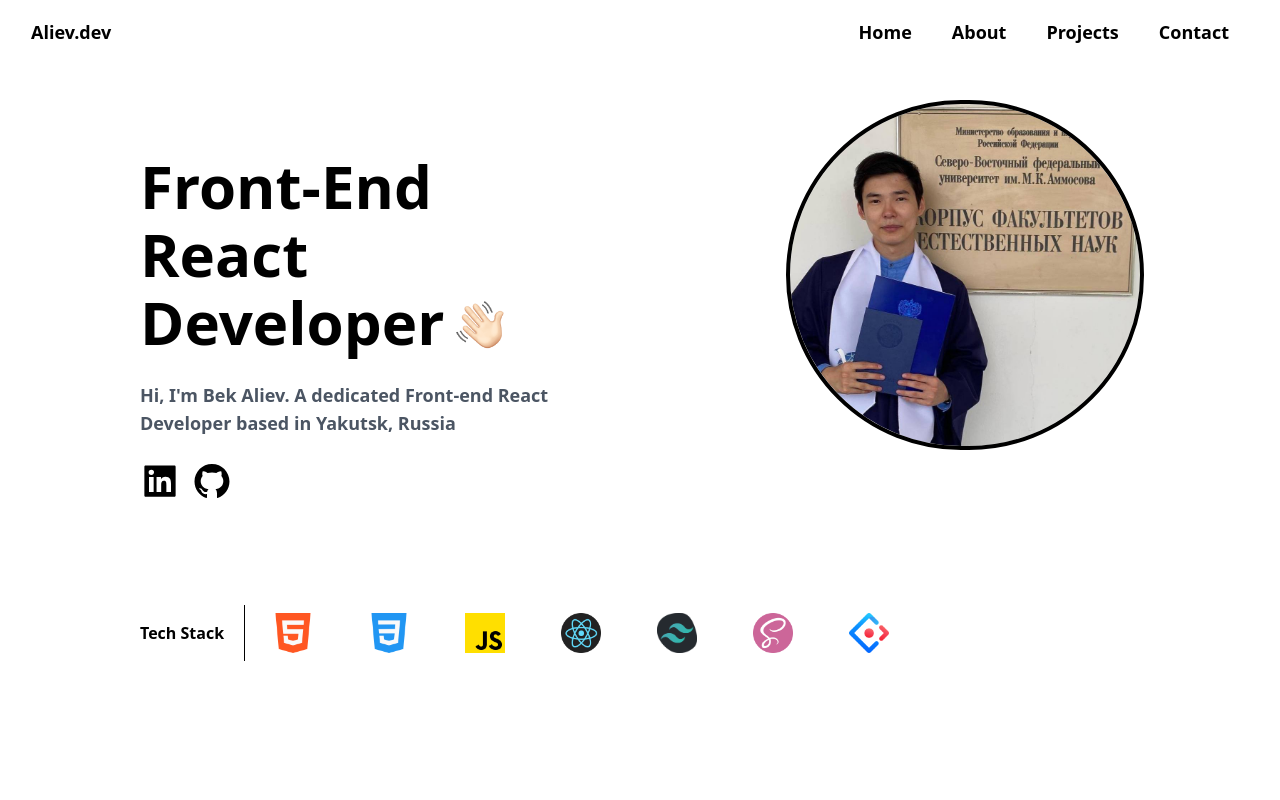
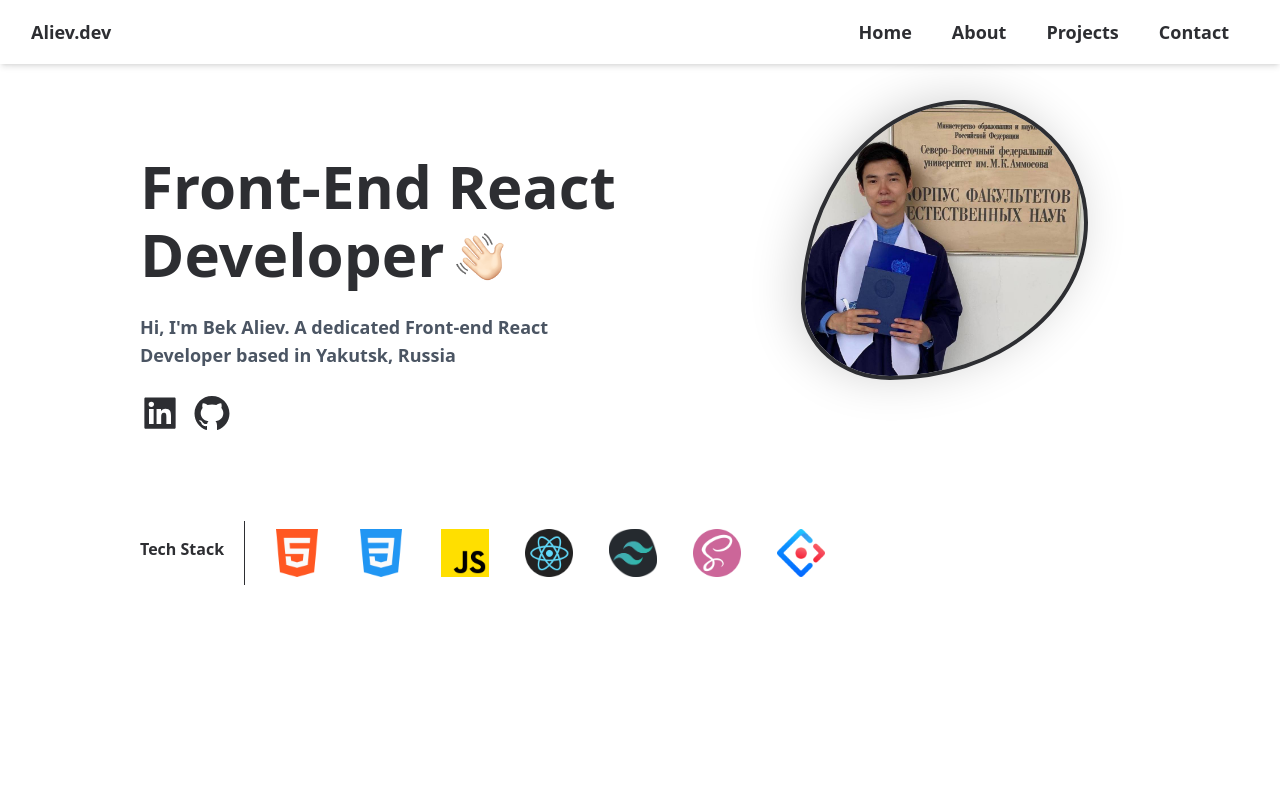
Before and after one commit to MidnightYKT/portfolio_aliev, a React (Create React App) app: page / in a window 1280 px wide. Shown: the top 800 px of the page. Built offline with nearby package versions, Linux system fonts and the light colour scheme.

Commit message:
fix page

```diff
--- a/src/components/About/index.js
+++ b/src/components/About/index.js
@@ -19,13 +19,13 @@ const About = () => {
                         <div>
                             <img src={ImgAboutLaptop} alt="" className="w-full h-full rounded-lg" />
                         </div>
-                        <div className="absolute -right-[10%] -bottom-[12%]">
+                        <div className="absolute -right-[2%] lg:-right-[10%] -bottom-[12%]">
                             <img src={ImgAbout} alt="" className="w-full h-full rounded-lg" />
                         </div>
                         <motion.div
                             animate={{ rotate: 360 }}
                             transition={spinTransition}
-                            className="absolute -right-[10%] -bottom-[12%]"
+                            className="absolute -right-[2%] lg:-right-[10%] -bottom-[12%]"
                         >
                             <img src={ImgAboutText} alt="" className="w-full h-full" />
                         </motion.div>
--- a/src/components/Content/index.js
+++ b/src/components/Content/index.js
@@ -13,13 +13,16 @@ import {
     ImgHello,
 } from '../../assets/image'
 
+const img = [ImgHtml, ImgCss, ImgJavaScript, ImgReact, ImgTailwind, ImgSass, ImgAntd]
+
 const Content = () => {
     return (
         <div className="w-full lg:h-screen text-center" id="Content">
-            <div className="mx-auto max-w-[1000px]">
+            <div className="mx-auto max-w-[1000px] text-[#2d2e32]">
                 <div className="px-4 lg:px-0">
-                    <div className="flex justify-center lg:flex justify-between">
-                        <div className="py-16 text-left md:w-[60%] lg:pt-14 lg:w-[50%]">
+                    <div className="flex flex-col-reverse md:flex-row">
+                        <div className="lg:basis-[65%]">
+                            <div className="md:py-12 text-left lg:pt-14 lg:w-[83%]">
                                 <div className="not-italic font-bold pt-8 lg:pr-8 text-2xl xl:leading-[68px] lg:text-6xl">
                                     <p>
                                         Front-End React Developer
@@ -29,50 +32,35 @@ const Content = () => {
                                             className="w-7 h-7 lg:w-12 lg:h-12 inline lg:ml-3 lg:mb-2"
                                         />
                                     </p>
-                            </div>
                                     <div className="font-semibold text-gray-600 text-lg lg:py-6">
-                                Hi, I'm Bek Aliev. A dedicated Front-end React Developer based in
-                                Yakutsk, Russia
+                                        Hi, I'm Bek Aliev. A dedicated Front-end React Developer
+                                        based in Yakutsk, Russia
                                     </div>
                                     <div className="flex justify-start">
                                         <AiFillLinkedin size={40} />
                                         <AiFillGithub size={40} className="ml-3" />
                                     </div>
                                 </div>
-                        <div className="hidden md:block w-[25%] h-[20%] mr-14 md:pt-20 lg:w-[35%] lg:mr-0 lg:h-[45%] lg:pt-10">
+                            </div>
+                        </div>
+                        <div className="container mx-auto px-8 pt-5 md:pt-10 lg:w-[35%] lg:mr-6 lg:h-[45%] lg:pt-10">
                             <img
                                 src={ImgAvatar}
                                 alt=""
-                                className="w-full h-full rounded-full outline outline-4"
+                                className="w-full h-full outline outline-4 animate-wiggle"
                             />
                         </div>
                     </div>
                     <div className="md:flex mt-10">
                         <div className="font-bold text-base py-4 pr-3 mb-3 md:mb-0">Tech Stack</div>
-                        <div className="min-h-[1em] w-px bg-black mx-2 hidden md:block"></div>
-                        <div className="grid grid-cols-4 gap-4 md:flex py-2">
-                            <div className="lg:mx-5 w-10 h-10">
-                                <img src={ImgHtml} alt="" className="w-full h-full" />
-                            </div>
-                            <div className="mx-2 lg:mx-5 w-10 h-10">
-                                <img src={ImgCss} alt="" className="w-full h-full" />
-                            </div>
-                            <div className="mx-2 lg:mx-5 w-10 h-10">
-                                <img src={ImgJavaScript} alt="" className="w-full h-full" />
-                            </div>
-                            <div className="mx-2 lg:mx-5 w-10 h-10">
-                                <img src={ImgReact} alt="" className="w-full h-full" />
-                            </div>
-                            <div className="mx-2 lg:mx-5 w-10 h-10">
-                                <img src={ImgTailwind} alt="" className="w-full h-full" />
-                            </div>
-                            <div className="mx-2 lg:mx-5 w-10 h-10">
-                                <img src={ImgSass} alt="" className="w-full h-full" />
-                            </div>
-                            <div className="mx-2 lg:mx-5 w-10 h-10">
-                                <img src={ImgAntd} alt="" className="w-full h-full" />
-                            </div>
-                        </div>
+                        <div className="min-h-[1em] w-px bg-[#2d2e32] mx-2 hidden md:block"></div>
+                        <ul className="grid grid-cols-4 md:flex flex-wrap gap-8 md:gap-4 py-2 md:grid-cols-none">
+                            {img.map((item, index) => (
+                                <li className="w-12 h-12 cursor-pointer md:ml-5 duration-500 hover:scale-125">
+                                    <img src={item} alt="" className="w-full h-full " />
+                                </li>
+                            ))}
+                        </ul>
                     </div>
                 </div>
             </div>
--- a/src/components/Navbar/index.js
+++ b/src/components/Navbar/index.js
@@ -8,8 +8,8 @@ const Navbar = () => {
     }
 
     return (
-        <div className="bg-white sticky top-0 z-40">
-            <div className="mx-auto max-w-[1242px] flex justify-between items-center h-16 text-black font-sans text-lg font-bold lg:px-3 lgx:px-0">
+        <div className="bg-white sticky top-0 z-40 shadow-md">
+            <div className="mx-auto max-w-[1242px] flex justify-between items-center h-16 text-[#2d2e32] font-sans text-lg font-bold lg:px-3 lgx:px-0">
                 <div className="hidden lg:flex">
                     <a href="#Content" className="py-5">
                         Aliev.dev
--- a/tailwind.config.js
+++ b/tailwind.config.js
@@ -6,6 +6,27 @@ module.exports = {
             screens: {
                 lgb: '1080px',
             },
+            animation: {
+                wiggle: 'wiggle 20s infinite',
+            },
+            keyframes: {
+                wiggle: {
+                    '0%': {
+                        borderRadius: '30% 70% 70% 30% / 30% 30% 70% 70%',
+                        boxShadow: '15px 15px 50px rgba(0,0,0,0.2)',
+                    },
+                    '25%': { borderRadius: '58% 42% 75% 25% / 76% 46% 54% 24%' },
+                    '50%': {
+                        borderRadius: '50% 50% 33% 67% / 55% 27% 73% 45%',
+                        boxShadow: '-10px -5px 50px rgba(0,0,0,0.2)',
+                    },
+                    '75%': { borderRadius: '33% 67% 58% 42% / 63% 68% 32% 37%' },
+                    '100%': {
+                        borderRadius: '30% 70% 70% 30% / 30% 30% 70% 70%',
+                        boxShadow: '15px 15px 50px rgba(0,0,0,0.2)',
+                    },
+                },
+            },
         },
     },
     plugins: [],
```
Lines whose indentation alone changed are shown as unchanged.
